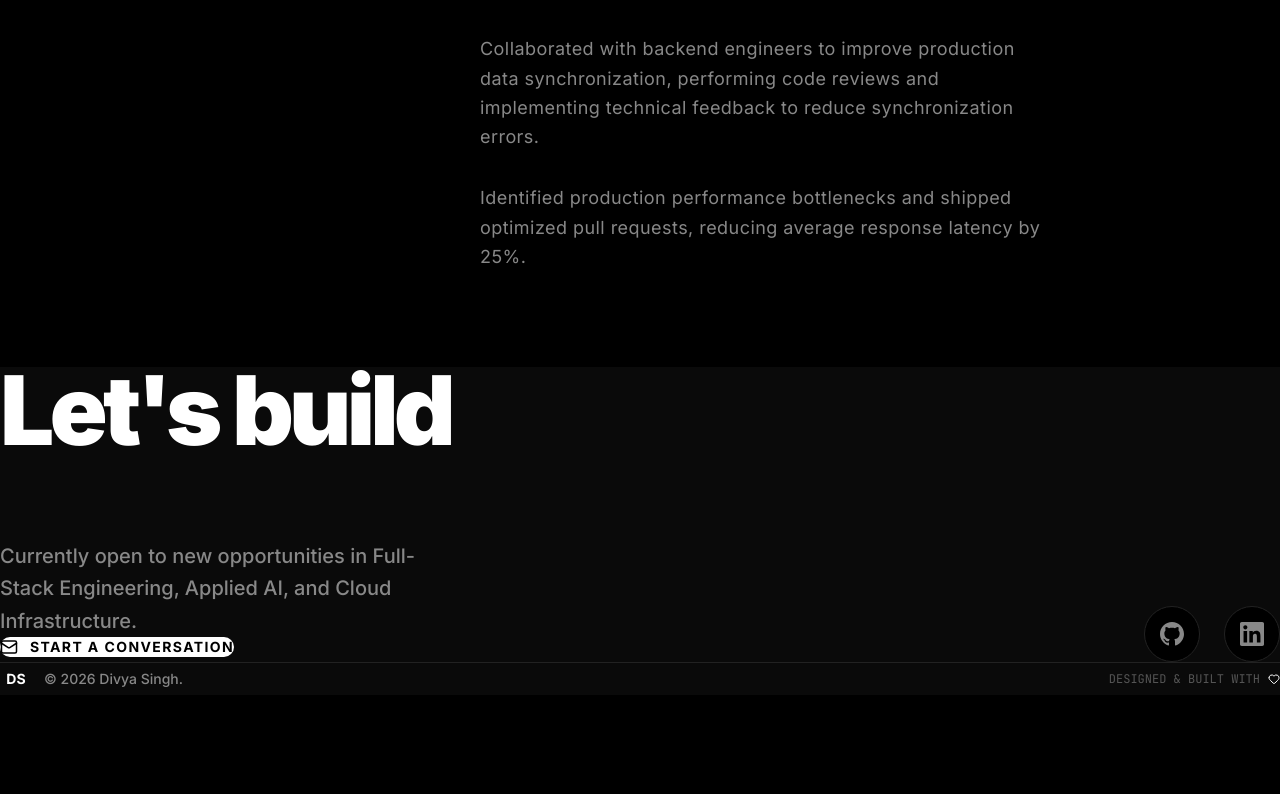
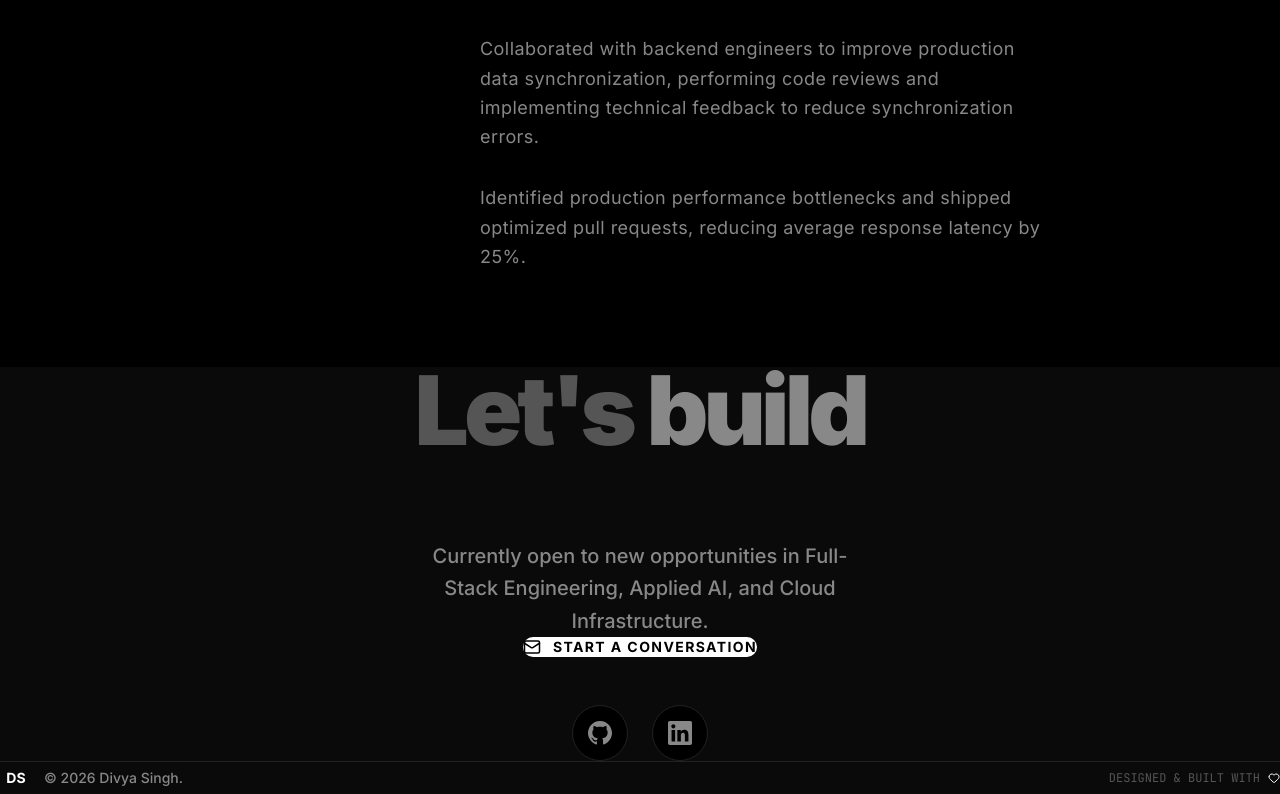
Before and after one commit to divya-3005/Portfolio-2026, a Next.js app: page / in a window 1280 px wide. Shown: the part 6134-6928 px from the top of the page. Before the commit the page ends 6829 px from the top, so only its background shows below. Built offline with nearby package versions, Linux system fonts and the light colour scheme; no server answers.

Commit message:
style: apply multi-tone greys to the footer header for better visual hierarchy

```diff
--- a/src/components/Footer.tsx
+++ b/src/components/Footer.tsx
@@ -19,25 +19,26 @@ export default function Footer() {
       <div className="absolute top-0 left-1/2 -translate-x-1/2 w-[800px] h-[400px] bg-[var(--accent-cyan)]/5 rounded-full blur-[120px] pointer-events-none" />
 
       <div className="max-w-7xl mx-auto px-6 pt-32 pb-12 relative z-10">
-        <div className="grid grid-cols-1 lg:grid-cols-2 gap-16 mb-24">
-          <div className="max-w-xl">
-            <h2 className="text-[clamp(3rem,8vw,6rem)] font-black tracking-tighter leading-[0.9] text-[var(--text-primary)] mb-6">
-              Let&apos;s build <br />
+        <div className="flex flex-col items-center text-center gap-12 mb-24">
+          <div className="max-w-2xl flex flex-col items-center">
+            <h2 className="text-[clamp(3rem,8vw,6rem)] font-black tracking-tighter leading-[0.9] mb-6">
+              <span className="text-[var(--text-muted)]">Let&apos;s</span>{' '}
+              <span className="text-[var(--text-secondary)]">build</span> <br />
               <span className="text-transparent bg-clip-text bg-gradient-to-r from-[var(--accent-cyan)] to-[var(--accent-violet)]">something.</span>
             </h2>
-            <p className="text-xl text-[var(--text-secondary)] font-medium leading-relaxed mb-10 max-w-md">
+            <p className="text-xl text-[var(--text-secondary)] font-medium leading-relaxed mb-10 max-w-md mx-auto">
               Currently open to new opportunities in Full-Stack Engineering, Applied AI, and Cloud Infrastructure.
             </p>
             <a
               href="mailto:divyasingh2005@gmail.com"
-              className="inline-flex items-center gap-3 px-8 py-4 bg-[var(--text-primary)] text-[var(--bg-primary)] rounded-full font-bold text-sm tracking-widest uppercase hover:scale-105 transition-transform"
+              className="inline-flex items-center justify-center gap-3 px-8 py-4 bg-[var(--text-primary)] text-[var(--bg-primary)] rounded-full font-bold text-sm tracking-widest uppercase hover:scale-105 transition-transform"
             >
               <Mail size={18} />
               Start a Conversation
             </a>
           </div>
 
-          <div className="flex flex-col lg:items-end justify-end space-y-8">
+          <div className="flex justify-center mt-4">
             <div className="flex gap-6">
               {socialLinks.map(link => (
                 <a
```
